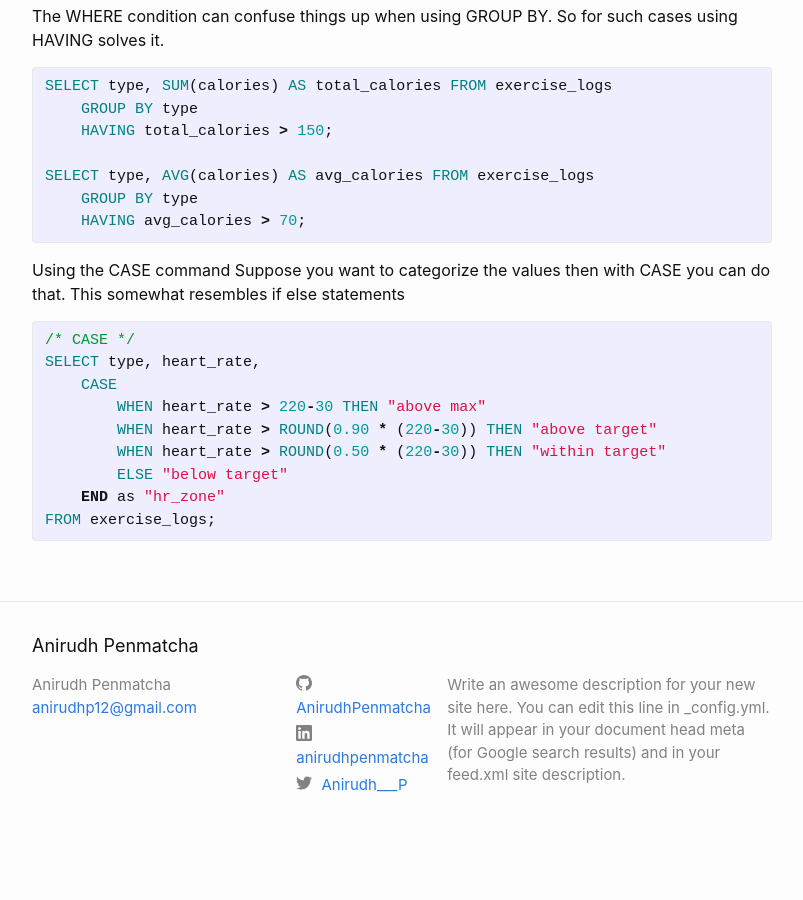
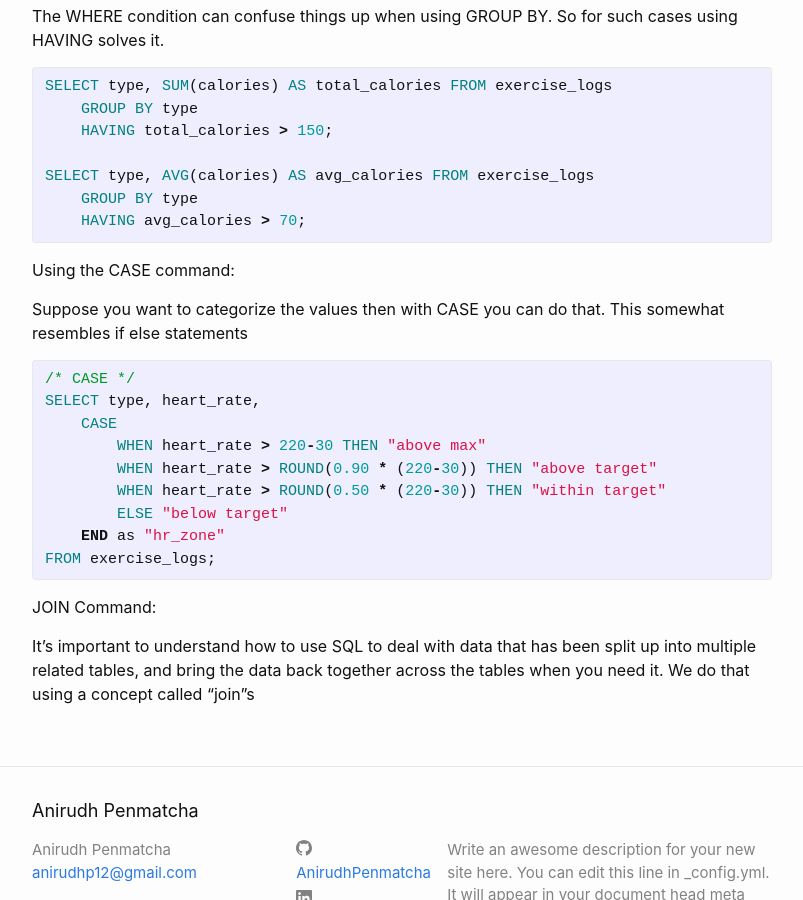
Before and after one commit to AnirudhPenmatcha/notes, a Jekyll site: the page built from _posts/2023-02-23-SQL-Notes.md, in a window 1280 px wide and 900 px high, scrolled down 2687 px. Shown: the whole window, without its empty margins (238-1041 px from the left). Built offline with Jekyll 4.4.1, drawn with Linux system fonts in a browser that asks for light colours; our own code applies the rules of GitHub Pages for plain Markdown files; before the commit the page ends 3544 px from its top, so only the background shows below that.

Commit message:
more notes

```diff
--- a/_posts/2023-02-23-SQL-Notes.md
+++ b/_posts/2023-02-23-SQL-Notes.md
@@ -119,7 +119,8 @@ SELECT type, AVG(calories) AS avg_calories FROM exercise_logs
     HAVING avg_calories > 70;
 {% endhighlight %}
 
-Using the CASE command
+Using the CASE command:
+
 Suppose you want to categorize the values then with CASE you can do that. This somewhat resembles if else statements
 {% highlight ruby %}
 /* CASE */
@@ -132,3 +133,7 @@ SELECT type, heart_rate,
     END as "hr_zone"
 FROM exercise_logs;
 {% endhighlight %}
+
+JOIN Command:
+
+It's important to understand how to use SQL to deal with data that has been split up into multiple related tables, and bring the data back together across the tables when you need it. We do that using a concept called "join"s
```
